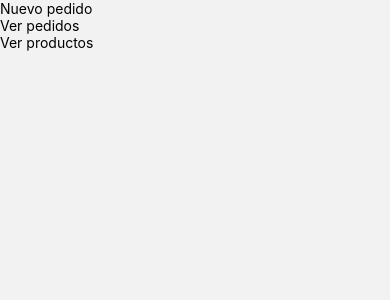
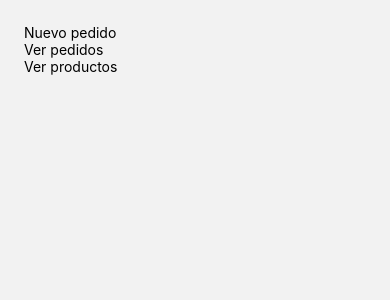
Before and after one commit to AgustinLizondo/butchery-manager, a React Native app: screen /Home in a window 390 px wide. Shown: the top 300 px of the page. Built offline with nearby package versions, Linux system fonts and the light colour scheme.

Commit message:
page container component now is able to scroll

```diff
--- a/src/components/PageContainer/index.tsx
+++ b/src/components/PageContainer/index.tsx
@@ -2,21 +2,33 @@ import React from 'react'
 import { SafeAreaView } from 'react-native-safe-area-context';
 import { PageContainerProps } from './types'
 import { twMerge } from 'tailwind-merge';
+import { ScrollView } from 'react-native';
 
 const PageContainer = (props: PageContainerProps) => {
   const {
     children,
     className,
+    scrollEnabled = false,
+    horizontal = true,
     ...rest
   } = props;
 
   return (
-    <SafeAreaView
-      className={twMerge("flex flex-1", className)}
-      {...rest}
+    <ScrollView
+      contentContainerStyle={{
+        flexGrow: 1,
+        padding: 24,
+      }}
+      horizontal={horizontal}
+      scrollEnabled={scrollEnabled}
     >
-      {children}
-    </SafeAreaView>
+      <SafeAreaView
+        className={twMerge("flex flex-1", className)}
+        {...rest}
+      >
+        {children}
+      </SafeAreaView>
+    </ScrollView>
   )
 }
 
--- a/src/components/PageContainer/types.ts
+++ b/src/components/PageContainer/types.ts
@@ -1,3 +1,6 @@
 import { ViewProps } from "react-native";
 
-export interface PageContainerProps extends ViewProps {}
+export interface PageContainerProps extends ViewProps {
+  scrollEnabled?: boolean;
+  horizontal?: boolean;
+}
```
